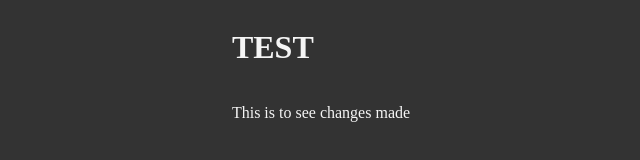
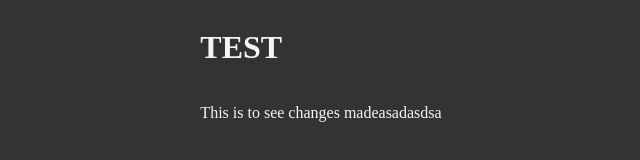
Before and after one commit to preserenLuka/Test-school, a plain HTML site: page index.html in a window 1280 px wide. Shown: the whole page, without its empty margins (319-959 px from the left). Drawn offline with Linux system fonts and the light colour scheme.

Commit message:
this is on test branch

```diff
--- a/index.html
+++ b/index.html
@@ -11,6 +11,6 @@
 
   <body>
     <h1>TEST</h1>
-    <p>This is to see changes made</p>
+    <p>This is to see changes madeasadasdsa</p>
   </body>
 </html>
```
